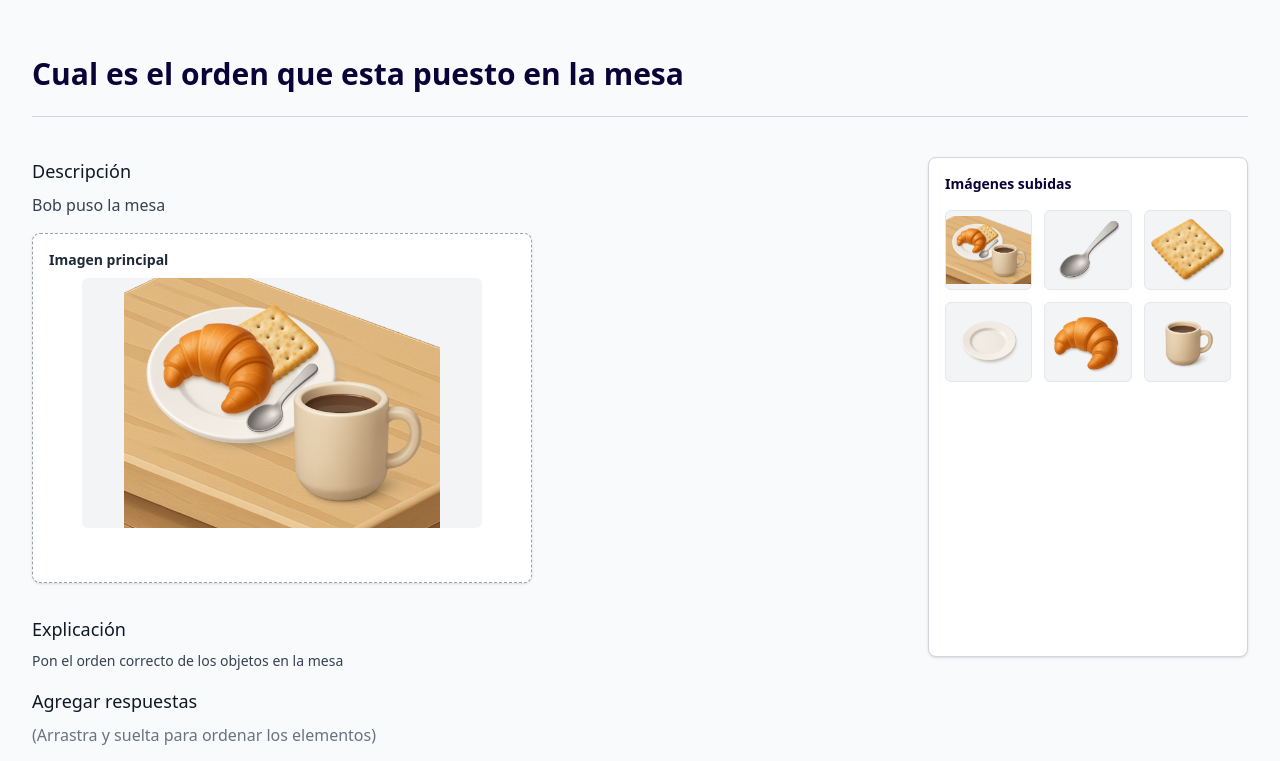
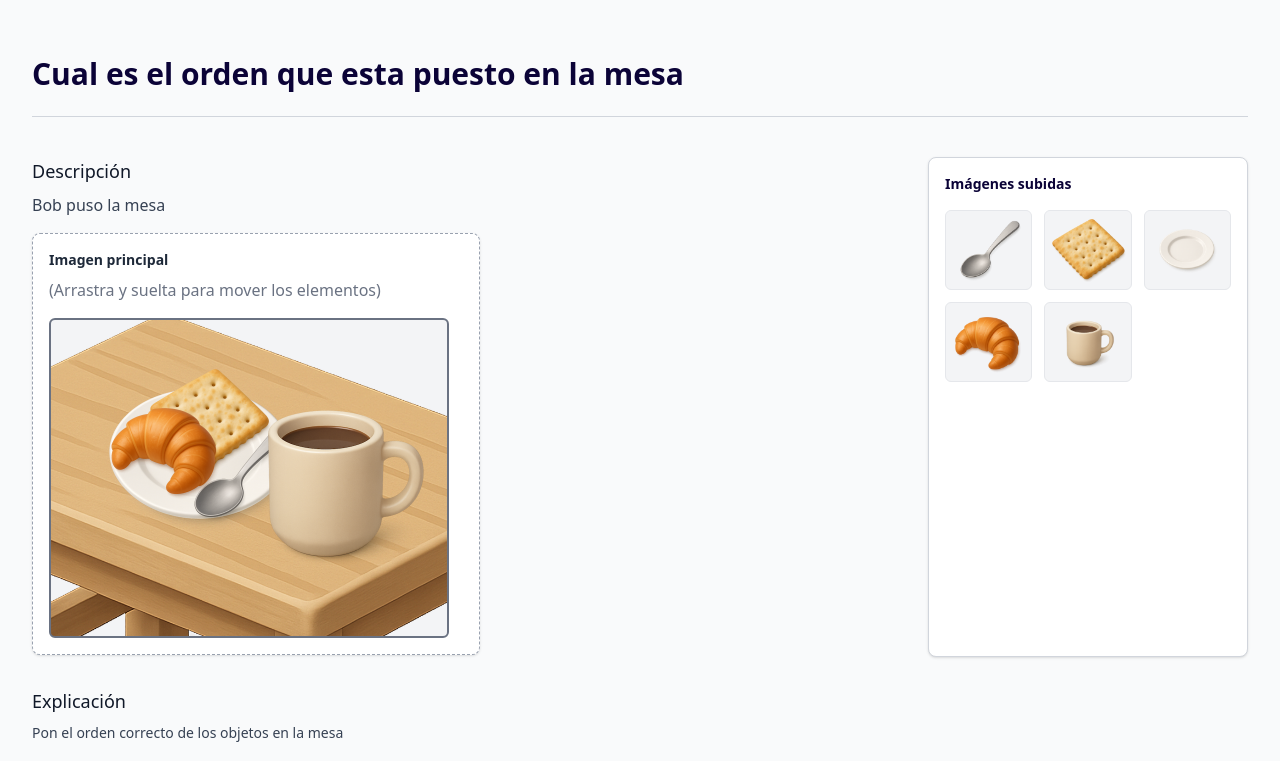
Before and after one commit to epf-21/web, a React (Vite) app in the folder frontend/: page /configure-question in a window 1280 px wide. Shown: the top 761 px of the page. Built offline with nearby package versions, Linux system fonts and the light colour scheme.

Commit message:
feat: mover elementos en la imagen principal

```diff
--- a/frontend/src/components/DragDrop.jsx
+++ b/frontend/src/components/DragDrop.jsx
@@ -1,87 +1,99 @@
-import React, {useState} from 'react';
-import {DndContext} from '@dnd-kit/core';
+import React, { useState } from "react";
+import { DndContext, useDraggable } from "@dnd-kit/core";
+import { Draggable } from "./Draggable";
+import { Droppable } from "./Droppable";
 
-import {Droppable} from './Droppable';
-import {Draggable} from './Draggable';
-
-export default function DragDrop() {
-  const [isDropped, setIsDropped] = useState(false);
-  const items = [
+const itemsData = [
     {
-   id:1,
-   name:'Plato',
-   imageUrl:'plate.png'
+      id: 1,
+      name: 'Plato',
+      imageUrl: 'plate.png',
+      width: 256,
+      height: 256,
+      position: {
+        x: 21,
+        y: 8
+      }
     },
     {
-   id:2,
-   name:'Galleta',
-   imageUrl:'saltine_cracker.png'
+      id: 2,
+      name: 'Galleta',
+      imageUrl: 'saltine_cracker.png',
+      width: 128,
+      height: 128,
+      position: {
+        x: 94,
+        y: 36
+      }
     },
     {
-   id:3,
-   name:'Cuchara de Sopa',
-   imageUrl:'soup_spoon.png'
+      id: 3,
+      name: 'Cucharilla',
+      imageUrl: 'soup_spoon.png',
+      width: 128,
+      height: 128,
+      position: {
+        x: 126,
+        y: 88
+      }
     },
     {
-   id:4,
-   name:'taza de te',
-   imageUrl:'tea.png'
+      id: 4,
+      name: 'Taza de Café',
+      imageUrl: 'mug.png',
+      width: 256,
+      height: 256,
+      position: {
+        x: 160,
+        y: 32
+      }
+    },
+    {
+      id: 5,
+      name: 'Cuernito',
+      imageUrl: 'croissant.png',
+      width: 128,
+      height: 128,
+      position: {
+        x: 52,
+        y: 65
+      }
     }
   ]
-  const [selectableItems, setSelectableItems] = useState(items);
-  const [selectedItems, setSelectedItems] = useState([]);
 
-  const draggableMarkup = (
-    selectableItems.map((item, idx) =>{
-    return(
-    <Draggable key={idx} id={item.id}>
-      <img src={'src/assets/' + item.imageUrl} width={100} height={100} alt={item.name} />
-    </Draggable>
-    )
-    })
-  );
-
-  const droppedMarkup = (
-    selectedItems.map((item, idx) =>{
-    return(
-    <Draggable key={idx} id={item.id}>
-      <img src={'src/assets/' + item.imageUrl } alt={item.name} />
-    </Draggable>
-    )
-    })
-  );
+export default function FreeDragnDrop() {
+  const [items, setItems] = useState(itemsData);
+  function handleDragEnd(event) {
+    if (event.over && event.over.id === 'droppable') {
+      const item = items.find((x) => x.id === event.active.id);
+      item.position.x += event.delta.x;
+      item.position.y += event.delta.y;
+      const _items = items.map((x) => {
+        if (x.id === item.id) return item;
+        return x;
+      });
+      setItems(_items);
+    }
+  }
 
   return (
     <DndContext onDragEnd={handleDragEnd}>
-      <div className='flex gap-2'>
-      {draggableMarkup}
-      </div>
       <Droppable>
-        {droppedMarkup.length > 0 ? droppedMarkup :<p className='text-center w-full'>Suelta Aqui</p> }
+        {items.map((item) => (
+          <Draggable
+            styles={{
+              position: "absolute",
+              left: `${item.position.x}px`,
+              top: `${item.position.y}px`,
+              width: `${item.width}px`,
+              height: `${item.height}px`,
+            }}
+            key={item.id}
+            id={item.id}
+            src={item.imageUrl}
+          />
+        ))}
       </Droppable>
     </DndContext>
   );
-
-  function handleDragEnd(event) {
-    if (event.over && event.over.id === 'droppable') {
-      setIsDropped(true);
-      setSelectableItems(
-        selectableItems.filter(item => {
-          if (event.active.id == item.id){
-            setSelectedItems([...selectedItems,item])
-          }else{return true}
-        })
-       );
-    }else{
-      setIsDropped(false);
-      setSelectedItems(
-        selectedItems.filter(item => {
-          if (event.active.id == item.id){
-            setSelectableItems([...selectableItems,item])
-          }else{return true}
-        })
-       );
-
 }
-  }
-}
--- a/frontend/src/components/Draggable.jsx
+++ b/frontend/src/components/Draggable.jsx
@@ -12,9 +12,10 @@ export function Draggable(props) {
 
   return (
     <div
-    className='cursor-pointer focus:outline-none hover:bg-gray-100 focus:ring-4 focus:ring-gray-100'
-    ref={setNodeRef} style={style} {...listeners} {...attributes}>
+    className='cursor-grab flex focus:ring-2 focus:ring-blue-500 rounded-sm'
+    ref={setNodeRef} style={{ ...style, ...props.styles }} {...listeners} {...attributes}>
       {props.children}
+      <img src={'src/assets/' + props.src}  alt={props.name} />
     </div>
   );
 }
--- a/frontend/src/components/Droppable.jsx
+++ b/frontend/src/components/Droppable.jsx
@@ -7,11 +7,15 @@ export function Droppable(props) {
   });
   const style = {
     color: isOver ? 'green' : undefined,
+    backgroundImage: `url(${'src/assets/table.png'})`,
+    backgroundSize: 'cover',
+    backgroundPosition: 'center',
+    backgroundRepeat: 'no-repeat'
   };
 
 
   return (
-    <div className='bg-gray-100 w-100 h-100 border-2 rounded-md border-gray-500 flex items-center justify-items-center p-2' ref={setNodeRef} style={style}>
+    <div className='relative bg-gray-100 w-100 h-80 border-2 rounded-md border-gray-500  p-2' ref={setNodeRef} style={style}>
       {props.children}
     </div>
   );
--- a/frontend/src/components/Sortable.jsx
+++ b/frontend/src/components/Sortable.jsx
@@ -59,7 +59,6 @@ export default function Sortable() {
       setItems((items) => {
         const oldIndex = items.findIndex(item => item.id === active.id);
         const newIndex = items.findIndex(item => item.id === over.id);
-        console.log(oldIndex);
         return arrayMove(items, oldIndex, newIndex);
       });
     }
--- a/frontend/src/components/SortableItem.jsx
+++ b/frontend/src/components/SortableItem.jsx
@@ -17,7 +17,7 @@ export function SortableItem(props) {
   };
 
   return (
-    <div className='w-24 h-24 mx-1 bg-gray-200 border-2 border-gray-400 rounded-lg inline-block cursor-pointer' ref={setNodeRef} style={style} {...attributes} {...listeners}>
+    <div className='w-24 h-24 mx-1 bg-gray-200 border-2 border-gray-400 rounded-lg inline-block cursor-grab' ref={setNodeRef} style={style} {...attributes} {...listeners}>
       <img src={'src/assets/' + props.src} alt={props.name} />
       <p className='w-full text-center font-semibold'>{props.name}</p>
     </div>
--- a/frontend/src/pages/ConfigureQuestion.jsx
+++ b/frontend/src/pages/ConfigureQuestion.jsx
@@ -1,5 +1,6 @@
 import { useNavigate } from 'react-router-dom';
 import Sortable from '../components/Sortable';
+import DragDrop from '../components/DragDrop';
 
 export default function ConfigureQuestion() {
 
@@ -8,11 +9,11 @@ export default function ConfigureQuestion() {
   const title = 'Cual es el orden que esta puesto en la mesa';
   const description = 'Bob puso la mesa';
   const explanation = 'Pon el orden correcto de los objetos en la mesa';
-  const mainImage = 'src/assets/completo2.png';
+  //const mainImage = 'src/assets/completo2.png';
 
   const uploadedImages = [
     //'src/assets/tea.png',
-    'src/assets/completo2.png',
+    //'src/assets/completo2.png',
     'src/assets/soup_spoon.png',
     'src/assets/saltine_cracker.png',
     'src/assets/plate.png',
@@ -37,15 +38,13 @@ export default function ConfigureQuestion() {
             <p className="text-base text-gray-700">{description}</p>
           </div>
 
-          <div className="w-[500px] h-[350px] mb-6 border border-dashed border-gray-400 rounded-lg p-4 bg-white shadow-sm">
+          <div className="w-md mb-6 border border-dashed border-gray-400 rounded-lg p-4 bg-white shadow-sm">
             <h3 className="text-sm font-semibold text-gray-800 mb-2">Imagen principal</h3>
-            <div className="w-[400px] h-[250px] mx-auto flex items-center justify-center bg-gray-100 rounded-md overflow-hidden">
-              <img
-                src={mainImage}
-                alt="Imagen principal"
-                className="max-w-full max-h-full object-contain"
-              />
+            <p className='text-gray-500 mb-4'>(Arrastra y suelta para mover los elementos)</p>
+            <div className="mx-auto">
+               <DragDrop></DragDrop>
             </div>
+
           </div>
 
           <div className="py-2 rounded-md">
```
Also changed, not shown: frontend/src/assets/table.png (added). Lines whose indentation alone changed are shown as unchanged.
